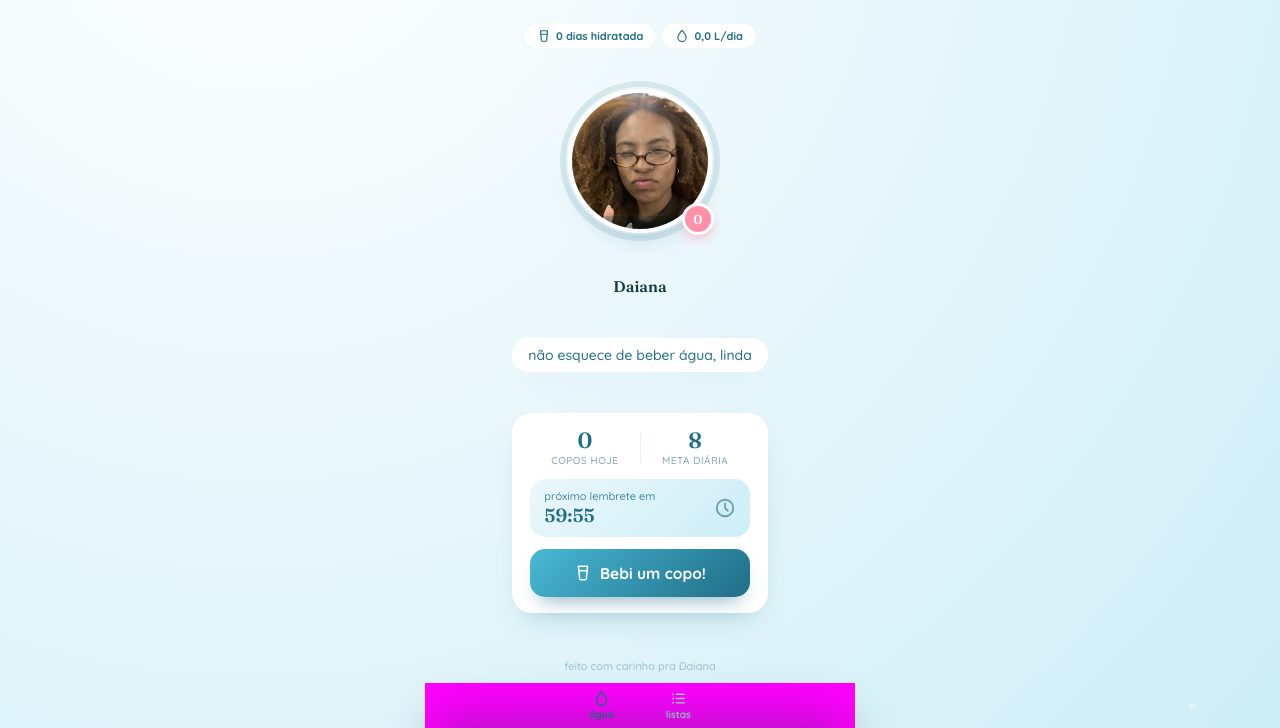
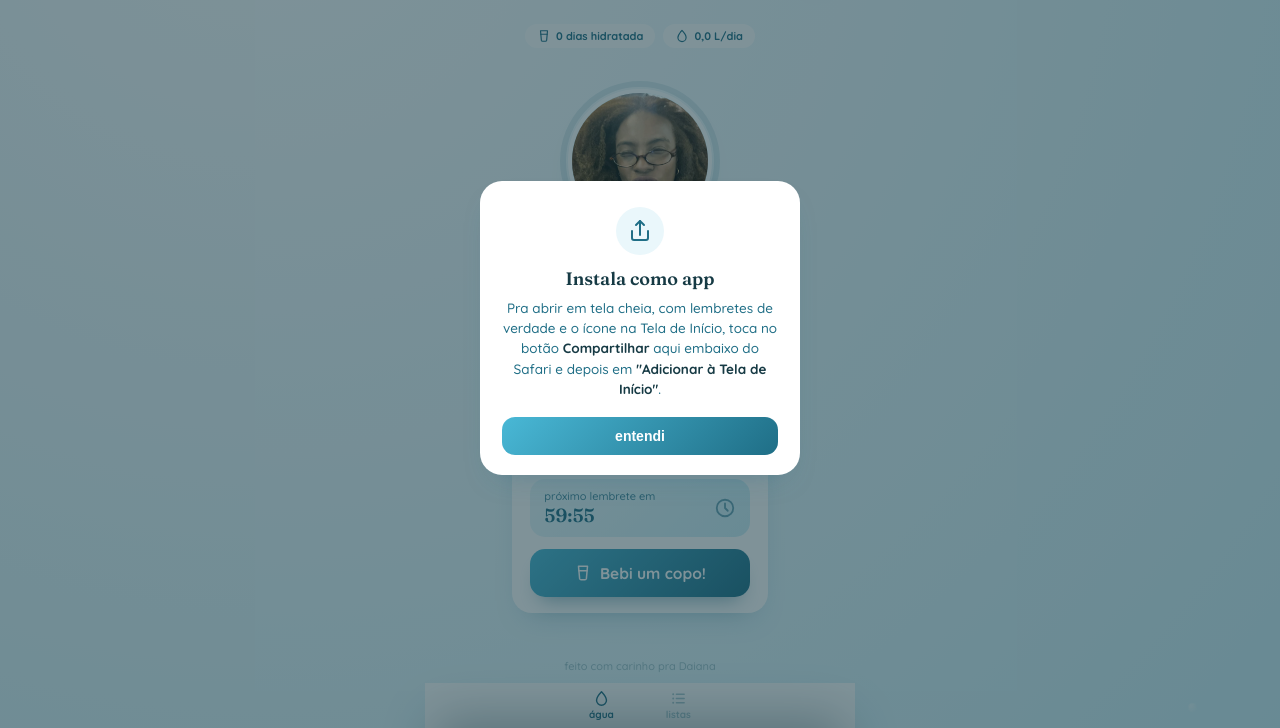
Before and after one commit to amsa2diop/daianalife, a plain HTML site: page index.html in a window 1280 px wide. Shown: the part 72-800 px from the top of the page. Drawn offline with Linux system fonts and the light colour scheme.

Commit message:
Confirma barra branca (fim do teste rosa), lembrete insiste ate ela beber agua, aviso de instalar quando abre pelo navegador

```diff
--- a/index.html
+++ b/index.html
@@ -103,7 +103,7 @@
     justify-content: center;
     gap: 8px;
     padding: 4px 10px max(4px, env(safe-area-inset-bottom));
-    background-color: #ff00ff;
+    background-color: #ffffff;
     z-index: 6;
   }
   .tab-btn {
@@ -641,6 +641,60 @@
     border-bottom: 1px solid #dbe9ee;
   }
 
+  .install-overlay {
+    position: fixed;
+    inset: 0;
+    background: rgba(22, 58, 68, 0.55);
+    z-index: 20;
+    display: none;
+    align-items: center;
+    justify-content: center;
+    padding: 24px;
+  }
+  .install-overlay.show { display: flex; }
+  .install-card {
+    background: var(--foam);
+    border-radius: 22px;
+    box-shadow: var(--shadow);
+    padding: 26px 22px 20px;
+    max-width: 320px;
+    text-align: center;
+  }
+  .install-icon {
+    width: 48px; height: 48px;
+    margin: 0 auto 12px;
+    border-radius: 50%;
+    background: var(--sky-1);
+    color: var(--aqua-deep);
+    display: flex; align-items: center; justify-content: center;
+  }
+  .install-icon svg { width: 24px; height: 24px; }
+  .install-card h2 {
+    font-family: 'Fraunces', serif;
+    font-weight: 600;
+    font-size: 18px;
+    margin: 0 0 8px;
+    color: var(--ink);
+  }
+  .install-card p {
+    font-size: 13.5px;
+    line-height: 1.5;
+    color: var(--aqua-deep);
+    margin: 0 0 18px;
+  }
+  .install-card strong { color: var(--ink); }
+  .install-close {
+    width: 100%;
+    border: none;
+    background: linear-gradient(135deg, var(--aqua), var(--aqua-deep));
+    color: white;
+    font-weight: 700;
+    font-size: 14px;
+    padding: 11px;
+    border-radius: 13px;
+    cursor: pointer;
+  }
+
   @media (prefers-reduced-motion: reduce) {
     .bubble, .wave svg { animation: none !important; }
   }
@@ -655,6 +709,17 @@
 <body>
 
 <div class="bubbles" id="bubbles"></div>
+
+<div class="install-overlay" id="installOverlay">
+  <div class="install-card">
+    <div class="install-icon">
+      <svg viewBox="0 0 24 24" fill="none" stroke="currentColor" stroke-width="2" stroke-linecap="round" stroke-linejoin="round"><path d="M4 12v7a2 2 0 0 0 2 2h12a2 2 0 0 0 2-2v-7"/><path d="M16 6l-4-4-4 4"/><path d="M12 2v14"/></svg>
+    </div>
+    <h2>Instala como app</h2>
+    <p>Pra abrir em tela cheia, com lembretes de verdade e o ícone na Tela de Início, toca no botão <strong>Compartilhar</strong> aqui embaixo do Safari e depois em <strong>"Adicionar à Tela de Início"</strong>.</p>
+    <button class="install-close" id="installClose">entendi</button>
+  </div>
+</div>
 
 <div class="shell">
 <div class="views">
@@ -823,6 +888,17 @@
   window.addEventListener('resize', setRealVh);
   window.addEventListener('orientationchange', setRealVh);
 
+  // Mostra o aviso de "adicionar à tela de início" só quando o app
+  // está rodando dentro de uma aba normal do Safari — window.navigator
+  // .standalone é true quando já foi aberto pelo ícone instalado.
+  // Sem instalar assim, notificação de verdade nem funciona no iOS.
+  if(!window.navigator.standalone){
+    document.getElementById('installOverlay').classList.add('show');
+  }
+  document.getElementById('installClose').addEventListener('click', () => {
+    document.getElementById('installOverlay').classList.remove('show');
+  });
+
   // Tudo é guardado no localStorage do navegador, só nesse aparelho —
   // não tem servidor nem conta, então cada instalação tem seu próprio
   // progresso. Ver loadState()/save() logo abaixo.
@@ -967,6 +1043,7 @@
     state.cups += 1;
     state.week.days[state.day] = state.cups;
     state.nextReminder = Date.now() + state.interval*60000;
+    overdueFired = false;
     save();
     render();
     celebrate();
@@ -979,6 +1056,7 @@
     chip.addEventListener('click', () => {
       state.interval = Number(chip.dataset.min);
       state.nextReminder = Date.now() + state.interval*60000;
+      overdueFired = false;
       save();
       render();
       if('Notification' in window && Notification.permission === 'granted'){
@@ -1009,14 +1087,18 @@
 
   // Roda a cada segundo: atualiza o relógio regressivo e, quando chega
   // a zero, dispara o lembrete e reagenda pro próximo intervalo.
+  let overdueFired = false;
   function tick(){
-    let remaining = state.nextReminder - Date.now();
+    const remaining = state.nextReminder - Date.now();
     if(remaining <= 0){
-      fireReminder();
-      state.nextReminder = Date.now() + state.interval*60000;
-      save();
-      remaining = state.nextReminder - Date.now();
+      if(!overdueFired){
+        fireReminder();
+        overdueFired = true;
+      }
+      els.countdown.textContent = 'agora!';
+      return;
     }
+    overdueFired = false;
     const mins = Math.floor(remaining/60000);
     const secs = Math.floor((remaining%60000)/1000);
     els.countdown.textContent = String(mins).padStart(2,'0') + ':' + String(secs).padStart(2,'0');
```
